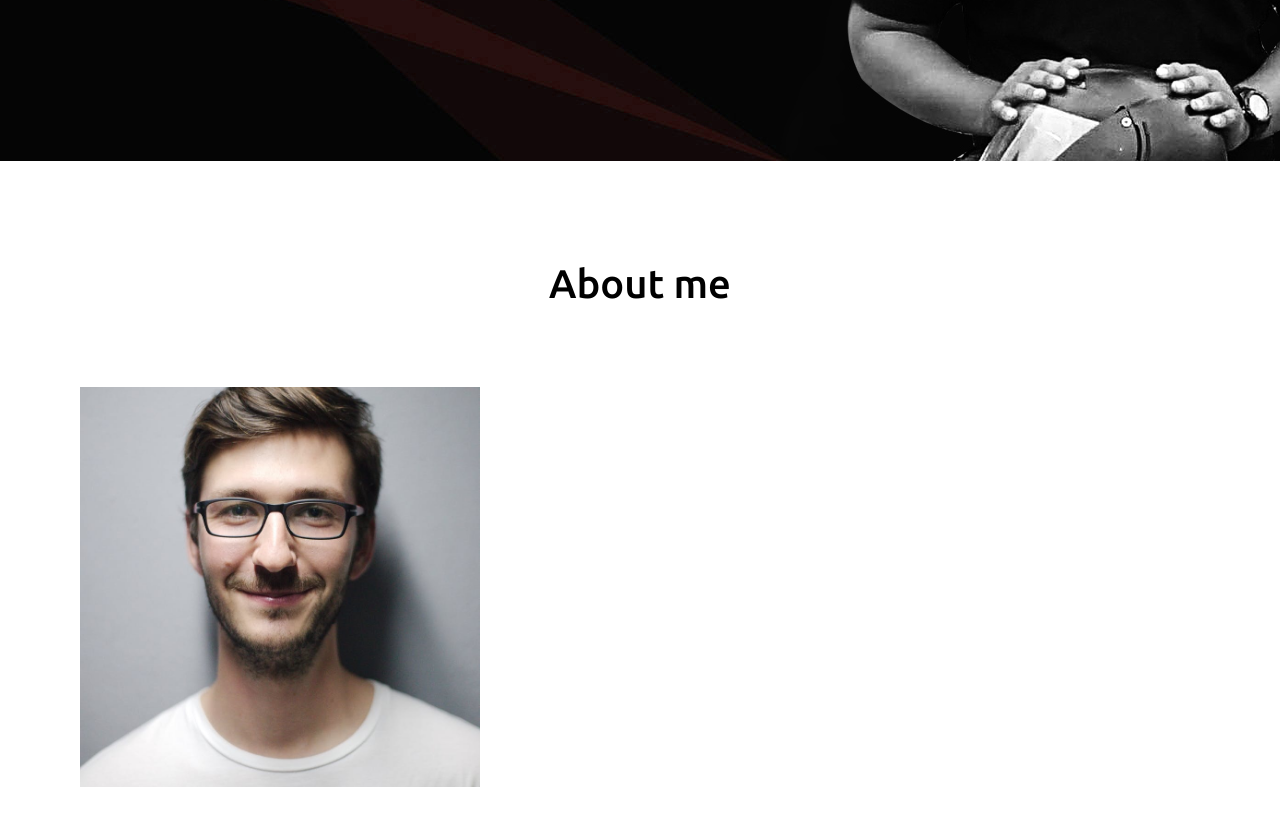
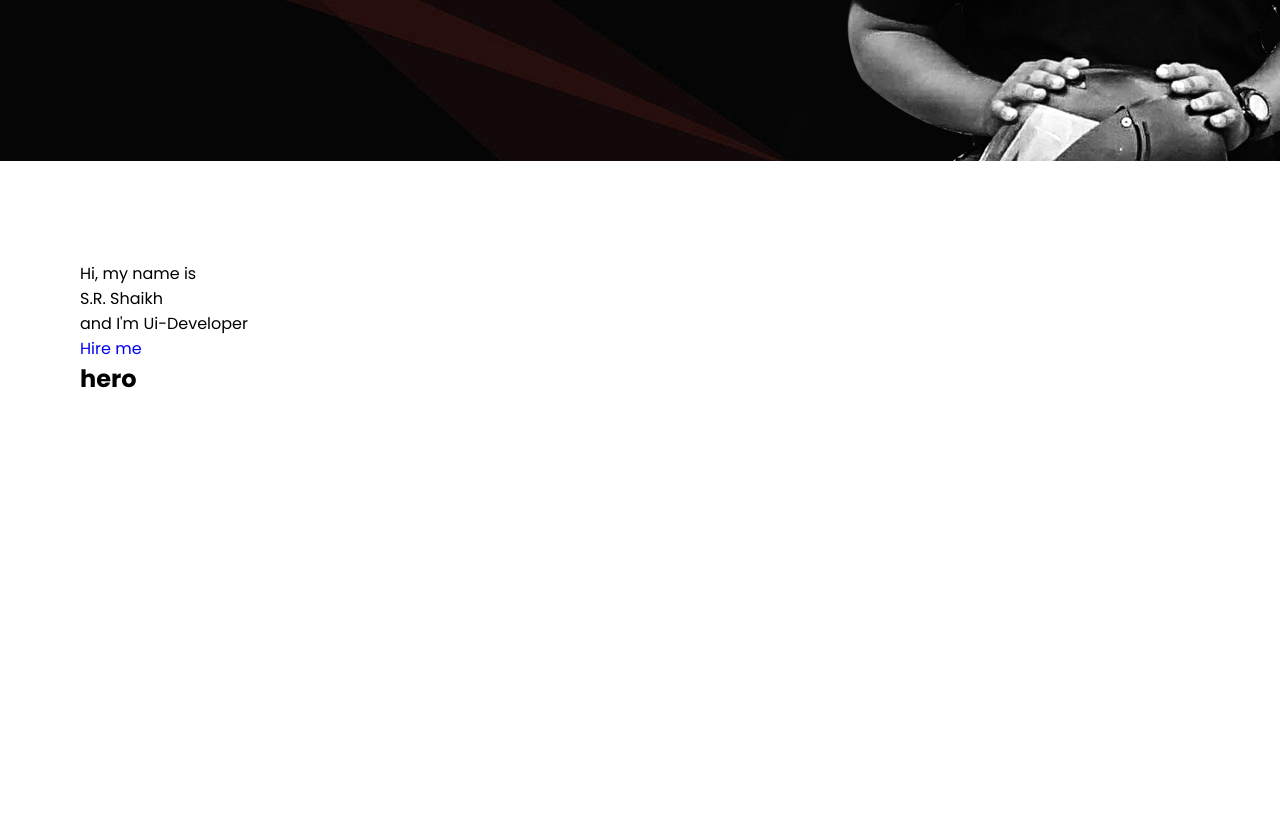
Before and after one commit to bababhai/portfolio, a plain HTML site: page index.html in a window 1280 px wide. Shown: the part 639-1464 px from the top of the page. Drawn offline with nearby package versions, Linux system fonts and the light colour scheme.

Commit message:
update taken from laptop branch for about section on index

```diff
--- a/index.html
+++ b/index.html
@@ -41,20 +41,21 @@
             </div>
         </div>
     </section>
-    <!-- home section end -->
+
+
 
     <!-- about section start -->
-    <section class="about" id="about">
+    <section class="about" id="home">
         <div class="max-width">
-            <h2 class="title">About me</h2>
-            <div class="about-content">
-                <div class="column left">
-                    <img src="content/images/profile-1.jpeg" alt="">
-                </div>
+            <div class="home-content">
+                <div class="text-1">Hi, my name is</div>
+                <div class="text-2">S.R. Shaikh</div>
+                <div class="text-3">and I'm <span>Ui-Developer</span></div>
+                <a href="#">Hire me</a>
+                <h1>hero</h1>
             </div>
         </div>
     </section>
-    <!-- about section end -->
 
 
     <div style="width: 100%; height: 600px;"></div>
```
